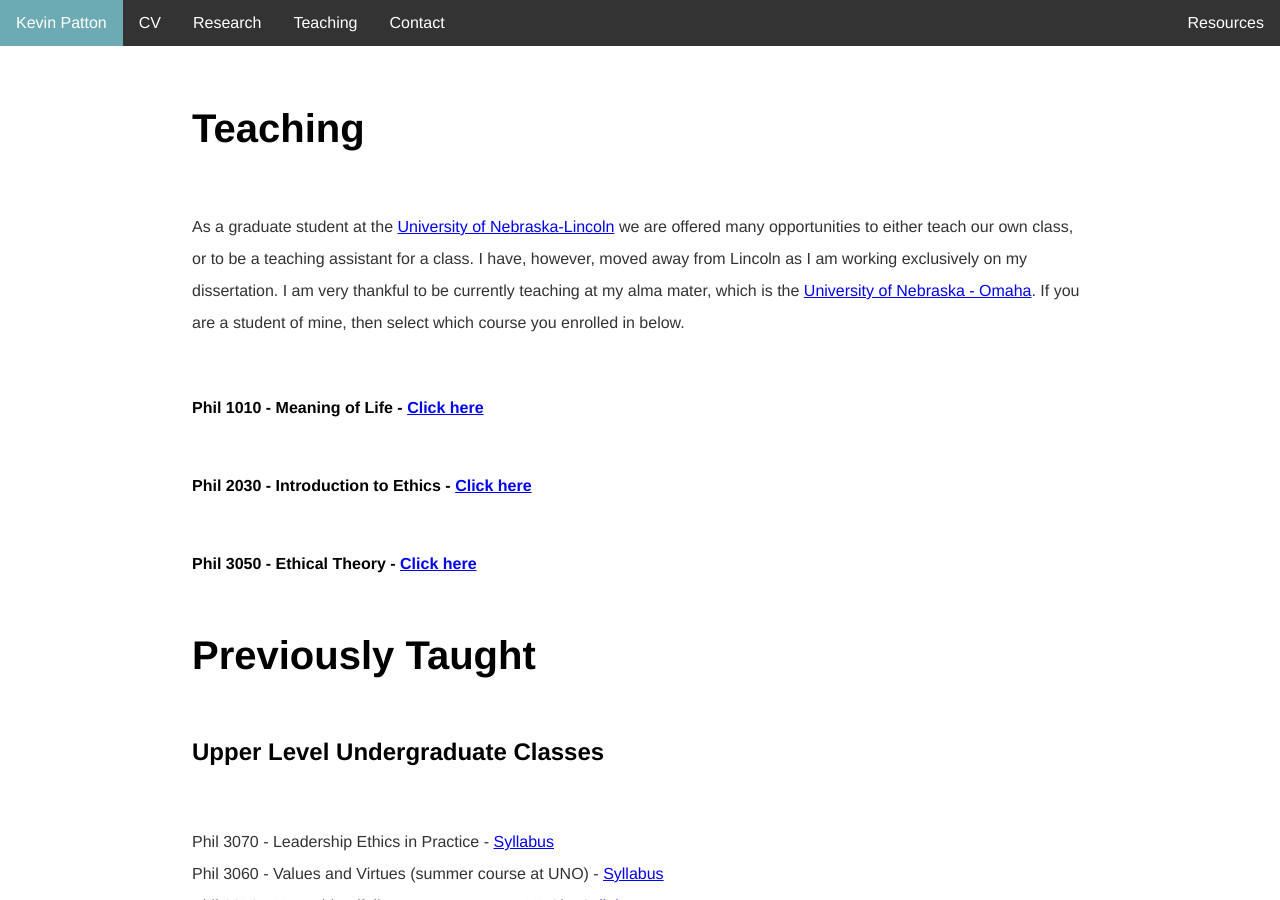
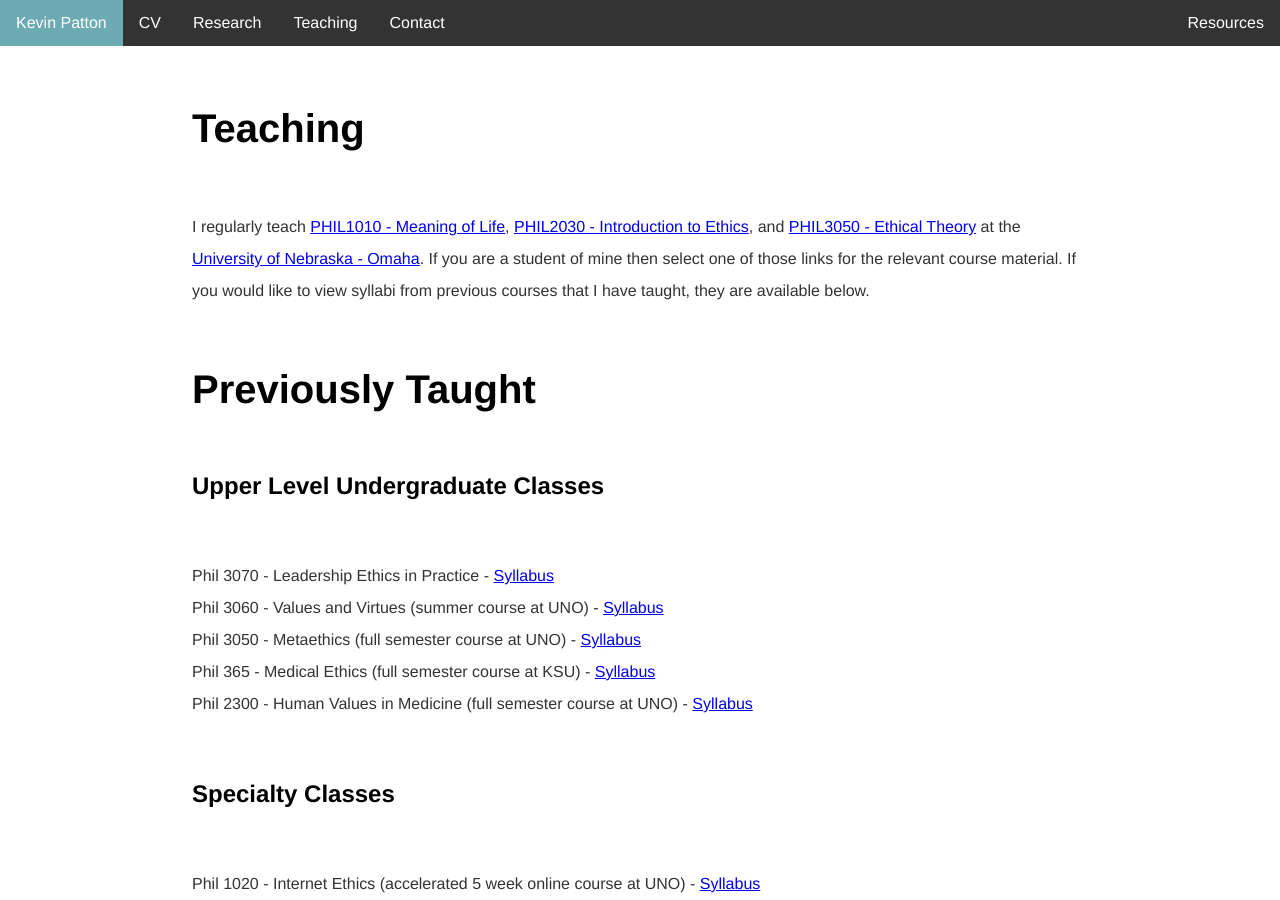
Before and after one commit to kevinjpatton/kevinjpatton.github.io, a Jekyll site: the page built from teaching/index.html, in a window 1280 px wide and 900 px high. Built offline with Jekyll 4.4.1, drawn with Linux system fonts in a browser that asks for light colours; Markdown is read by kramdown in place of the engine named in the settings.

Commit message:
Update index.html

```diff
--- a/teaching/index.html
+++ b/teaching/index.html
@@ -3,11 +3,7 @@ layout: default
 title: Teaching - Kevin Patton
 ---
 <h1>Teaching</h1>
-<p>As a graduate student at the <a href="http://www.unl.edu/philosophy/graduate-students#patton" target="_blank">University of Nebraska-Lincoln</a>  we are offered many opportunities to either teach our own class, or to be a teaching assistant for a class.  I have, however, moved away from Lincoln as I am working exclusively on my dissertation.  I am very thankful to be currently teaching at my alma mater, which is the <a href="https://www.unomaha.edu/college-of-arts-and-sciences/philosophy/about-us/directory/kevin-patton.php" target="_blank">University of Nebraska - Omaha</a>.  If you are a student of mine, then select which course you enrolled in below.</p>
-
-<h3>Phil 1010 - Meaning of Life - <a href="/teaching/phil_1010/index.html" target="_blank">Click here</a></h3>
-<h3>Phil 2030 - Introduction to Ethics - <a href="/teaching/phil_2030/index.html" target="_blank">Click here</a></h3>
-<h3>Phil 3050 - Ethical Theory - <a href="/teaching/phil_3050/index.html" target="_blank">Click here</a></h3>
+<p>I regularly teach <a href="/teaching/phil_1010/index.html" target="_blank">PHIL1010 - Meaning of Life</a>, <a href="/teaching/phil_2030/index.html" target="_blank">PHIL2030 - Introduction to Ethics</a>, and <a href="/teaching/phil_3050/index.html" target="_blank">PHIL3050 - Ethical Theory</a> at the <a href="https://www.unomaha.edu/college-of-arts-and-sciences/philosophy/about-us/directory/kevin-patton.php" target="_blank">University of Nebraska - Omaha</a>. If you are a student of mine then select one of those links for the relevant course material. If you would like to view syllabi from previous courses that I have taught, they are available below.</p>
 
 <h1>Previously Taught</h1>
 <h2>Upper Level Undergraduate Classes</h2>
```
